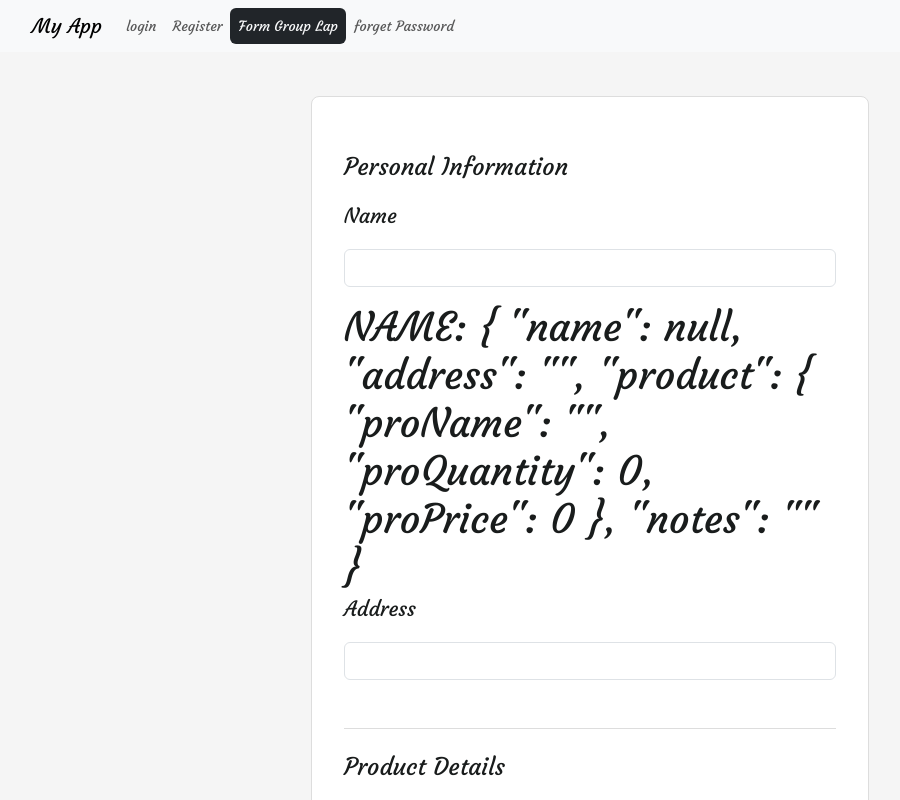
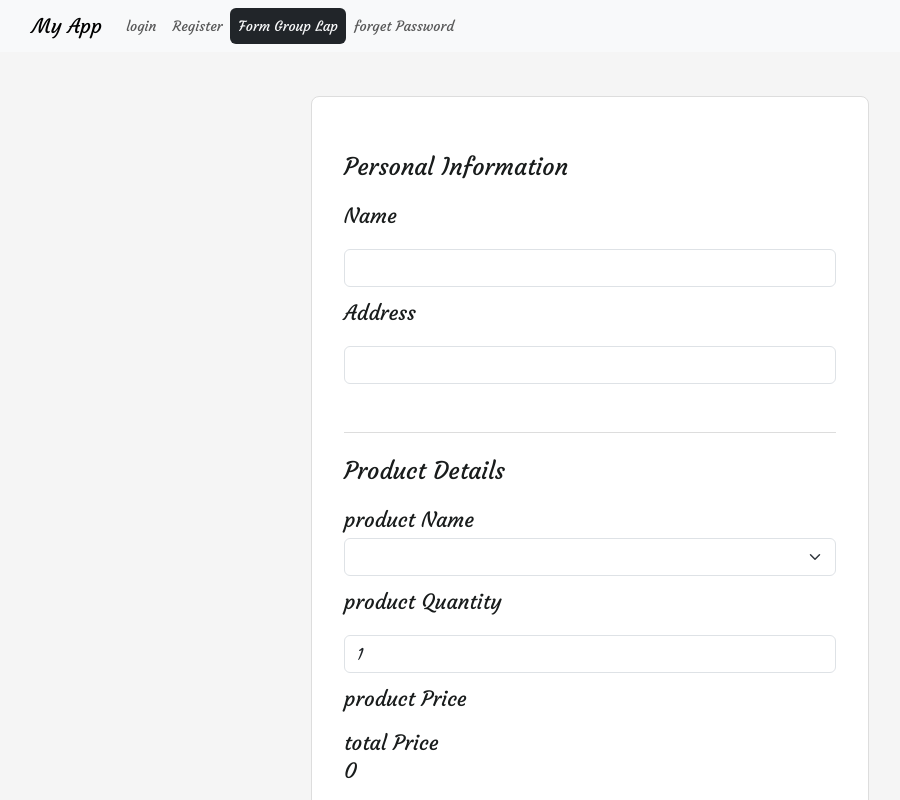
Before and after one commit to hebataha/my-angular-app, an Angular app: page /formGroup in a window 1280 px wide. Shown: the top 800 px of the page, without its empty margins (50-950 px from the left). Built offline with nearby package versions, Linux system fonts and the light colour scheme.

Commit message:
proQuantity validation

```diff
--- a/src/app/forms/from-group/from-group.html
+++ b/src/app/forms/from-group/from-group.html
@@ -14,7 +14,7 @@
 
 
     </div>
-    <h1> NAME: {{form.value | json}}</h1>
+    <!-- <h1> NAME: {{form.value | json}}</h1> -->
     <div class="mb-3">
       <label for="exampleInputPassword1" class="form-label">Address</label>
       <input type="text" class="form-control" id="exampleInputPassword1" formControlName="address">
@@ -32,7 +32,8 @@
       <label for="exampleInputEmail1" class="form-label"> product Name</label>
 
 
-      <select class="form-select" aria-label="Default select example" formControlName="proName">
+      <select class="form-select" aria-label="Default select example" formControlName="proName" (change)="select()"
+        #mySelect>
 
         <option *ngFor="let item of productInfo" [ngValue]="item">
           {{item.name}}</option>
@@ -52,7 +53,7 @@
     </div>
     <div class="mb-3">
       <label for="exampleInputPassword1" class="form-label">product Quantity</label>
-      <input type="number" class="form-control" id="exampleInputPassword1" formControlName="proQuantity">
+      <input type="number" class="form-control" id="exampleInputPassword1" formControlName="proQuantity" min="1">
       @if(form.controls.product.controls.proQuantity.touched &&
       form.controls.product.controls.proQuantity.errors?.["required"]){
       <p class="text-danger">field is required</p>
@@ -60,15 +61,20 @@
     </div>
     <div class="mb-3">
       <label class="form-label">product Price</label>
-      <div  >
-
+      <div>
+        <p>{{ form.value.product?.proName?.['price'] }}</p>
       </div>
     </div>
 
-       <div class="mb-3">
+    <div class="mb-3">
       <label class="form-label">total Price</label>
+      <div *ngIf="(form.value.product?.proQuantity || 0) <= 0">
+        <p class="text-danger"> product Quantity can't be less than 1</p>
+
+      </div>
+
       <div>
-
+        {{ (form.value.product?.proQuantity || 0 ) * (form.value.product?.proName?.['price']) }}
       </div>
     </div>
   </div>
--- a/src/app/forms/from-group/from-group.ts
+++ b/src/app/forms/from-group/from-group.ts
@@ -28,11 +28,11 @@ export class FromGroup {
     ]
   }
   form = new FormGroup({
-    name: new FormControl<Product | null>(null, [Validators.required, Validators.minLength(4)]),
+    name: new FormControl("", [Validators.required, Validators.minLength(4)]),
     address: new FormControl("", [Validators.required]),
     product: new FormGroup({
-      proName: new FormControl("", [Validators.required]),
-      proQuantity: new FormControl(0, [Validators.required]),
+      proName: new FormControl<any>(null, [Validators.required]),
+      proQuantity: new FormControl(1, [Validators.required,Validators.min(1)]),
       proPrice: new FormControl(0, [Validators.required]),
 
     }),
@@ -45,4 +45,11 @@ export class FromGroup {
     console.log(this.form.value);
 
   }
+
+  select(){
+    const selectedItem = this.form.controls.product.controls.proName.value
+    console.log(selectedItem);
+
+
+  }
 }
```
